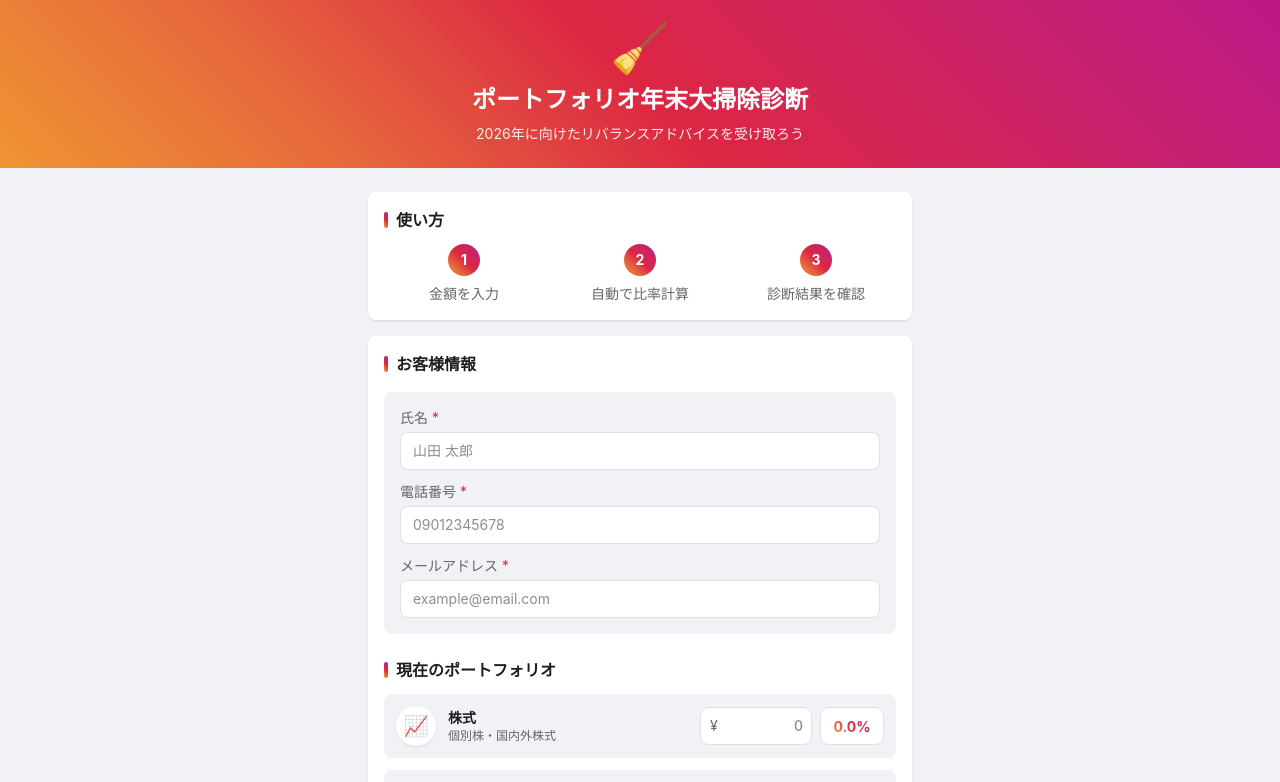
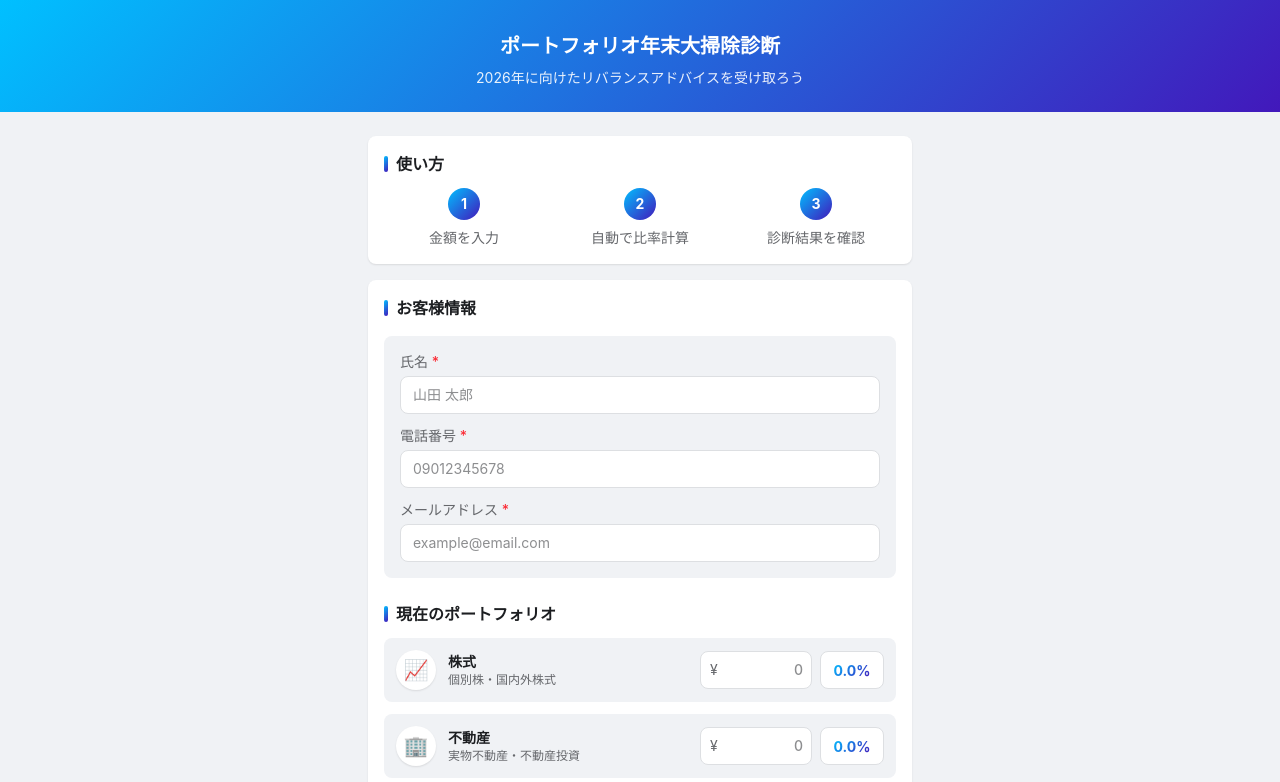
Before and after one commit to BCL-kowaki/cleaning-portfolio, a Next.js app: page / in a window 1280 px wide. Shown: the top 782 px of the page. Built offline with nearby package versions, Linux system fonts and the light colour scheme.

Commit message:
fix: ベースカラーを青紫グラデーション（#00C0FF → #4218BB）に変更

```diff
--- a/src/app/globals.css
+++ b/src/app/globals.css
@@ -4,7 +4,9 @@
   --background: #f0f2f5;
   --foreground: #1c1e21;
   --card-bg: #ffffff;
-  --instagram-gradient: linear-gradient(45deg, #f09433 0%, #e6683c 25%, #dc2743 50%, #cc2366 75%, #bc1888 100%);
+  --primary-gradient: linear-gradient(135deg, #00C0FF 0%, #4218BB 100%);
+  --primary-color: #4218BB;
+  --primary-light: #00C0FF;
 }
 
 @theme inline {
@@ -20,13 +22,13 @@ body {
   font-family: -apple-system, BlinkMacSystemFont, 'Segoe UI', Roboto, 'Hiragino Sans', 'Noto Sans JP', sans-serif;
 }
 
-/* Instagram風グラデーション */
+/* メイングラデーション */
 .instagram-gradient {
-  background: linear-gradient(45deg, #f09433 0%, #e6683c 25%, #dc2743 50%, #cc2366 75%, #bc1888 100%);
+  background: linear-gradient(135deg, #00C0FF 0%, #4218BB 100%);
 }
 
 .instagram-gradient-text {
-  background: linear-gradient(45deg, #f09433 0%, #e6683c 25%, #dc2743 50%, #cc2366 75%, #bc1888 100%);
+  background: linear-gradient(135deg, #00C0FF 0%, #4218BB 100%);
   -webkit-background-clip: text;
   -webkit-text-fill-color: transparent;
   background-clip: text;
@@ -58,12 +60,12 @@ body {
 }
 
 ::-webkit-scrollbar-thumb {
-  background: #bcc0c4;
+  background: #4218BB;
   border-radius: 4px;
 }
 
 ::-webkit-scrollbar-thumb:hover {
-  background: #8a8d91;
+  background: #00C0FF;
 }
 
 /* フォーカススタイル */
@@ -83,7 +85,7 @@ input[type="number"] {
 }
 
 ::selection {
-  background: rgba(220, 39, 67, 0.2);
+  background: rgba(0, 192, 255, 0.3);
 }
 
 /* Facebook風シャドウ */
--- a/src/app/page.tsx
+++ b/src/app/page.tsx
@@ -6,8 +6,7 @@ export default function Home() {
       {/* ヘッダー */}
       <header className="instagram-gradient text-white py-6 px-4 mb-6">
         <div className="container mx-auto max-w-xl text-center">
-          <div className="text-5xl mb-3">🧹</div>
-          <h1 className="text-2xl font-bold mb-2">
+          <h1 className="text-xl font-bold mt-2 mb-2">
             ポートフォリオ年末大掃除診断
           </h1>
           <p className="text-white/90 text-sm">
--- a/src/components/PortfolioForm.tsx
+++ b/src/components/PortfolioForm.tsx
@@ -172,7 +172,7 @@ export default function PortfolioForm() {
             value={userInfo.name}
             onChange={(e) => handleUserInfoChange('name', e.target.value)}
             placeholder="山田 太郎"
-            className={`w-full px-3 py-2 rounded-lg border ${errors.name ? 'border-red-500' : 'border-[#dddfe2]'} focus:border-[#dc2743] focus:ring-2 focus:ring-[#dc2743]/20 transition-all bg-white text-sm`}
+            className={`w-full px-3 py-2 rounded-lg border ${errors.name ? 'border-red-500' : 'border-[#dddfe2]'} focus:border-[#4218BB] focus:ring-2 focus:ring-[#4218BB]/20 transition-all bg-white text-sm`}
           />
           {errors.name && <p className="text-red-500 text-xs mt-1">{errors.name}</p>}
         </div>
@@ -186,7 +186,7 @@ export default function PortfolioForm() {
             value={userInfo.phone}
             onChange={(e) => handleUserInfoChange('phone', e.target.value)}
             placeholder="09012345678"
-            className={`w-full px-3 py-2 rounded-lg border ${errors.phone ? 'border-red-500' : 'border-[#dddfe2]'} focus:border-[#dc2743] focus:ring-2 focus:ring-[#dc2743]/20 transition-all bg-white text-sm`}
+            className={`w-full px-3 py-2 rounded-lg border ${errors.phone ? 'border-red-500' : 'border-[#dddfe2]'} focus:border-[#4218BB] focus:ring-2 focus:ring-[#4218BB]/20 transition-all bg-white text-sm`}
           />
           {errors.phone && <p className="text-red-500 text-xs mt-1">{errors.phone}</p>}
         </div>
@@ -200,7 +200,7 @@ export default function PortfolioForm() {
             value={userInfo.email}
             onChange={(e) => handleUserInfoChange('email', e.target.value)}
             placeholder="example@email.com"
-            className={`w-full px-3 py-2 rounded-lg border ${errors.email ? 'border-red-500' : 'border-[#dddfe2]'} focus:border-[#dc2743] focus:ring-2 focus:ring-[#dc2743]/20 transition-all bg-white text-sm`}
+            className={`w-full px-3 py-2 rounded-lg border ${errors.email ? 'border-red-500' : 'border-[#dddfe2]'} focus:border-[#4218BB] focus:ring-2 focus:ring-[#4218BB]/20 transition-all bg-white text-sm`}
           />
           {errors.email && <p className="text-red-500 text-xs mt-1">{errors.email}</p>}
         </div>
@@ -239,7 +239,7 @@ export default function PortfolioForm() {
                     onBlur={() => handleBlur(key)}
                     onFocus={() => handleFocus(key)}
                     placeholder="0"
-                    className="w-28 pl-6 pr-2 py-2 text-right text-sm font-medium rounded-lg border border-[#dddfe2] focus:border-[#dc2743] focus:ring-2 focus:ring-[#dc2743]/20 transition-all bg-white"
+                    className="w-28 pl-6 pr-2 py-2 text-right text-sm font-medium rounded-lg border border-[#dddfe2] focus:border-[#4218BB] focus:ring-2 focus:ring-[#4218BB]/20 transition-all bg-white"
                   />
                 </div>
                 <div className="w-16 py-1.5 px-2 rounded-lg bg-white border border-[#dddfe2] text-center">
@@ -261,7 +261,7 @@ export default function PortfolioForm() {
                   onBlur={() => handleBlur(key)}
                   onFocus={() => handleFocus(key)}
                   placeholder="0"
-                  className="w-full pl-6 pr-2 py-2 text-right text-sm font-medium rounded-lg border border-[#dddfe2] focus:border-[#dc2743] focus:ring-2 focus:ring-[#dc2743]/20 transition-all bg-white"
+                  className="w-full pl-6 pr-2 py-2 text-right text-sm font-medium rounded-lg border border-[#dddfe2] focus:border-[#4218BB] focus:ring-2 focus:ring-[#4218BB]/20 transition-all bg-white"
                 />
               </div>
               <div className="w-20 py-1.5 px-2 rounded-lg bg-white border border-[#dddfe2] text-center flex-shrink-0">
--- a/src/components/RadarChart.tsx
+++ b/src/components/RadarChart.tsx
@@ -37,10 +37,10 @@ export default function RadarChart({ stats }: RadarChartProps) {
       {
         label: 'スコア',
         data: [stats.attack, stats.defense, stats.liquidity, stats.inflationResist],
-        backgroundColor: 'rgba(220, 39, 67, 0.15)',
-        borderColor: '#dc2743',
+        backgroundColor: 'rgba(66, 24, 187, 0.15)',
+        borderColor: '#4218BB',
         borderWidth: 2,
-        pointBackgroundColor: '#dc2743',
+        pointBackgroundColor: '#4218BB',
         pointBorderColor: '#fff',
         pointBorderWidth: 2,
         pointRadius: 5,
```
